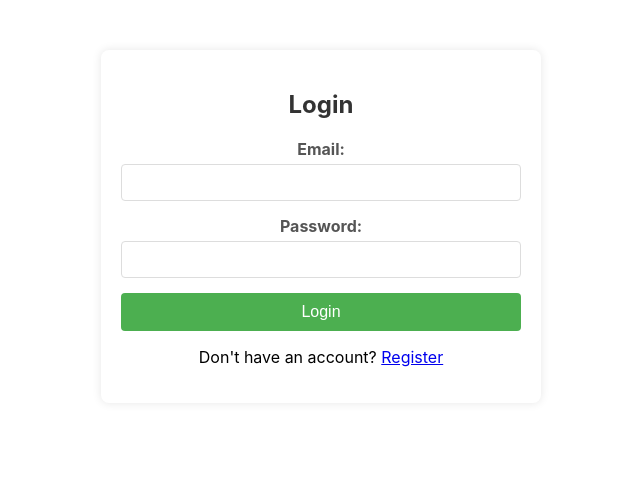
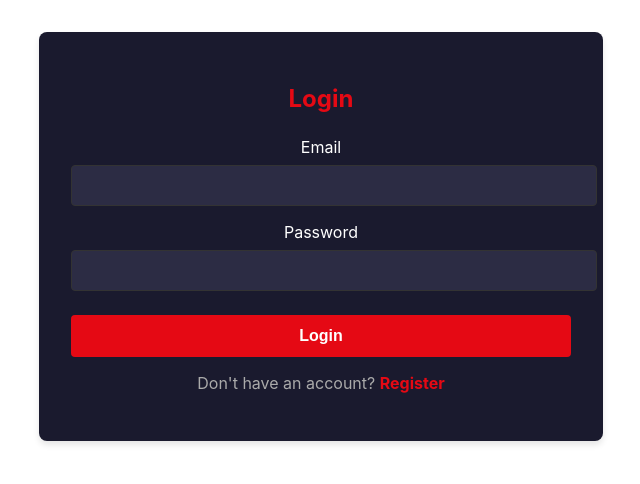
Before and after one commit to Code-Crafters-Devs/cinescope, a React (Create React App) app in the folder cinescope-frontend/: page /login in a window 1280 px wide. Shown: the top 484 px of the page, without its empty margins (319-959 px from the left). Built offline with nearby package versions, Linux system fonts and the light colour scheme.

Commit message:
updated styling on the login form

```diff
--- a/cinescope-frontend/src/components/auth/LoginForm.jsx
+++ b/cinescope-frontend/src/components/auth/LoginForm.jsx
@@ -1,7 +1,7 @@
 import React, { useState } from "react";
 
 function LoginForm() {
-    const [email, setEmail] = useState('');
+  const [email, setEmail] = useState('');
   const [password, setPassword] = useState('');
 
   const handleSubmit = (e) => {
@@ -10,88 +10,107 @@ function LoginForm() {
     console.log({ email, password });
   };
 
-  const styles = {
-    loginForm: {
-      maxWidth: '400px',
-      margin: '50px auto',
-      padding: '20px',
+  return (
+    <div style={{
+      maxWidth: '500px',
+      margin: '2rem auto',
+      padding: '2rem',
+      backgroundColor: '#1a1a2e',
       borderRadius: '8px',
-      boxShadow: '0 0 10px rgba(0, 0, 0, 0.1)',
-      backgroundColor: '#fff',
-    },
-    heading: {
-      textAlign: 'center',
-      color: '#333',
-      marginBottom: '20px',
-    },
-    formGroup: {
-      marginBottom: '15px',
-    },
-    label: {
-      display: 'block',
-      marginBottom: '5px',
-      fontWeight: 'bold',
-      color: '#555',
-    },
-    input: {
-      width: '100%',
-      padding: '10px',
-      border: '1px solid #ddd',
-      borderRadius: '4px',
-      boxSizing: 'border-box',
-    },
-    button: {
-      width: '100%',
-      padding: '10px',
-      backgroundColor: '#4CAF50',
-      color: 'white',
-      border: 'none',
-      borderRadius: '4px',
-      cursor: 'pointer',
-      fontSize: '16px',
-    },
-    buttonHover: {
-      backgroundColor: '#45a049',
-    },
-  };
+      boxShadow: '0 4px 6px rgba(0, 0, 0, 0.1)'
+    }}>
+      <h2 style={{
+        textAlign: 'center',
+        color: '#e50914',
+        marginBottom: '1.5rem'
+      }}>Login</h2>
 
-  return (
-    <div style={styles.loginForm}>
-      <h2 style={styles.heading}>Login</h2>
       <form onSubmit={handleSubmit}>
-        <div style={styles.formGroup}>
-          <label htmlFor="email" style={styles.label}>Email:</label>
+        <div>
+          <label style={{
+            display: 'block',
+            marginBottom: '0.5rem',
+            color: '#fff'
+          }}>Email</label>
           <input
             type="email"
-            id="email"
             name="email"
             value={email}
             onChange={(e) => setEmail(e.target.value)}
             required
-            style={styles.input}
+            style={{
+              width: '100%',
+              padding: '0.75rem',
+              borderRadius: '4px',
+              border: '1px solid #333',
+              backgroundColor: '#2c2c44',
+              color: '#fff'
+            }}
           />
         </div>
-        <div style={styles.formGroup}>
-          <label htmlFor="password" style={styles.label}>Password:</label>
+
+        <div style={{ marginTop: '1rem' }}>
+          <label style={{
+            display: 'block',
+            marginBottom: '0.5rem',
+            color: '#fff'
+          }}>Password</label>
           <input
             type="password"
-            id="password"
             name="password"
             value={password}
             onChange={(e) => setPassword(e.target.value)}
             required
-            style={styles.input}
+            style={{
+              width: '100%',
+              padding: '0.75rem',
+              borderRadius: '4px',
+              border: '1px solid #333',
+              backgroundColor: '#2c2c44',
+              color: '#fff'
+            }}
           />
         </div>
+
         <button
           type="submit"
-          style={styles.button}
-          onMouseEnter={(e) => e.target.style.backgroundColor = styles.buttonHover.backgroundColor}
-          onMouseLeave={(e) => e.target.style.backgroundColor = styles.button.backgroundColor}
+          style={{
+            width: '100%',
+            padding: '0.75rem',
+            marginTop: '1.5rem',
+            backgroundColor: '#e50914',
+            color: 'white',
+            border: 'none',
+            borderRadius: '4px',
+            fontSize: '1rem',
+            fontWeight: 'bold',
+            cursor: 'pointer',
+            transition: 'background-color 0.3s'
+          }}
+          onMouseOver={(e) => (e.target.style.backgroundColor = '#f40612')}
+          onMouseOut={(e) => (e.target.style.backgroundColor = '#e50914')}
         >
           Login
         </button>
-        <p>Don't have an account? <a href="/register">Register</a></p>
+
+        <p style={{
+          textAlign: 'center',
+          marginTop: '1rem',
+          color: '#aaa'
+        }}>
+          Don't have an account?{' '}
+          <a
+            href="/register"
+            style={{
+              color: '#e50914',
+              fontWeight: 'bold',
+              textDecoration: 'none',
+              cursor: 'pointer'
+            }}
+          >
+            Register
+          </a>
+        </p>
       </form>
     </div>
   );
```
